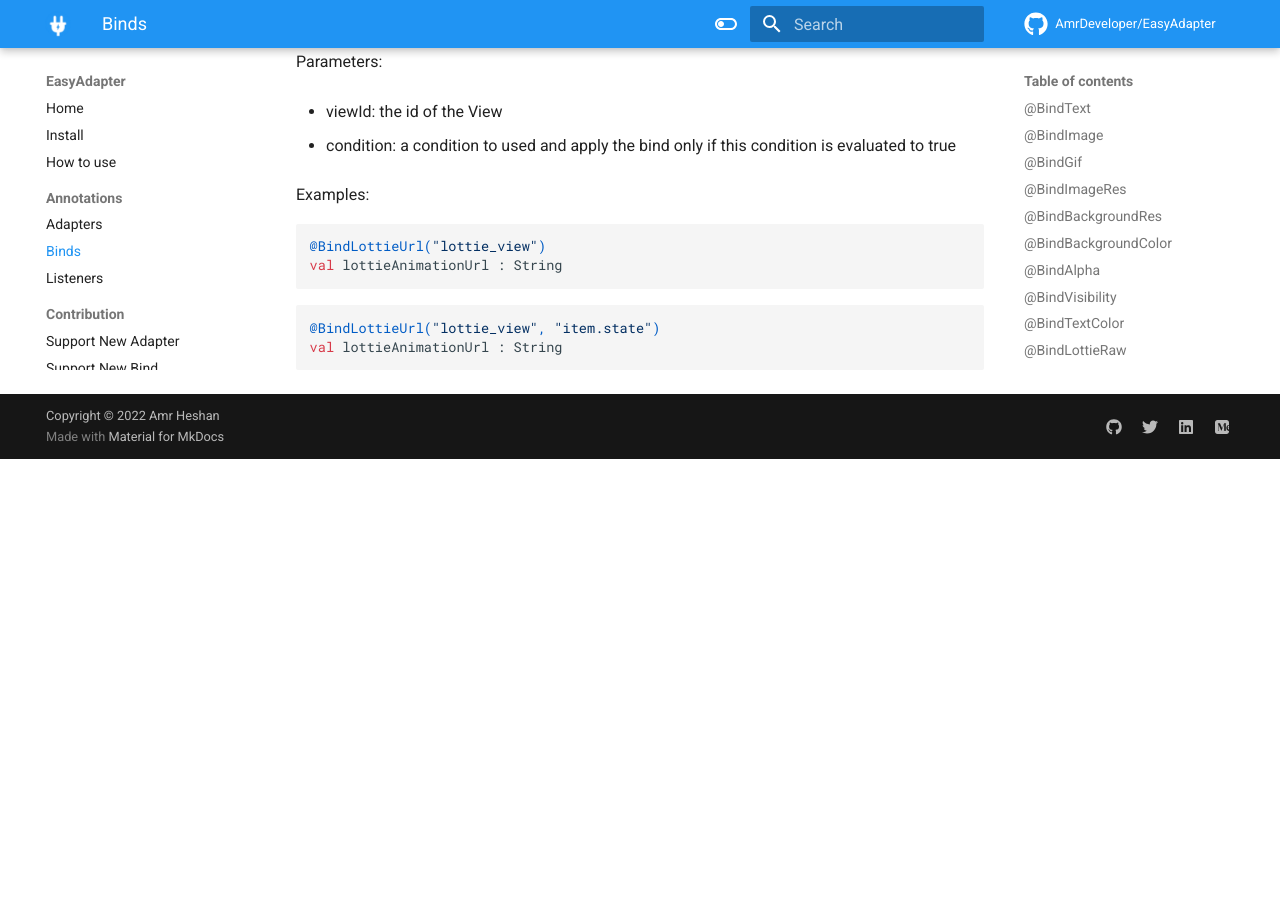
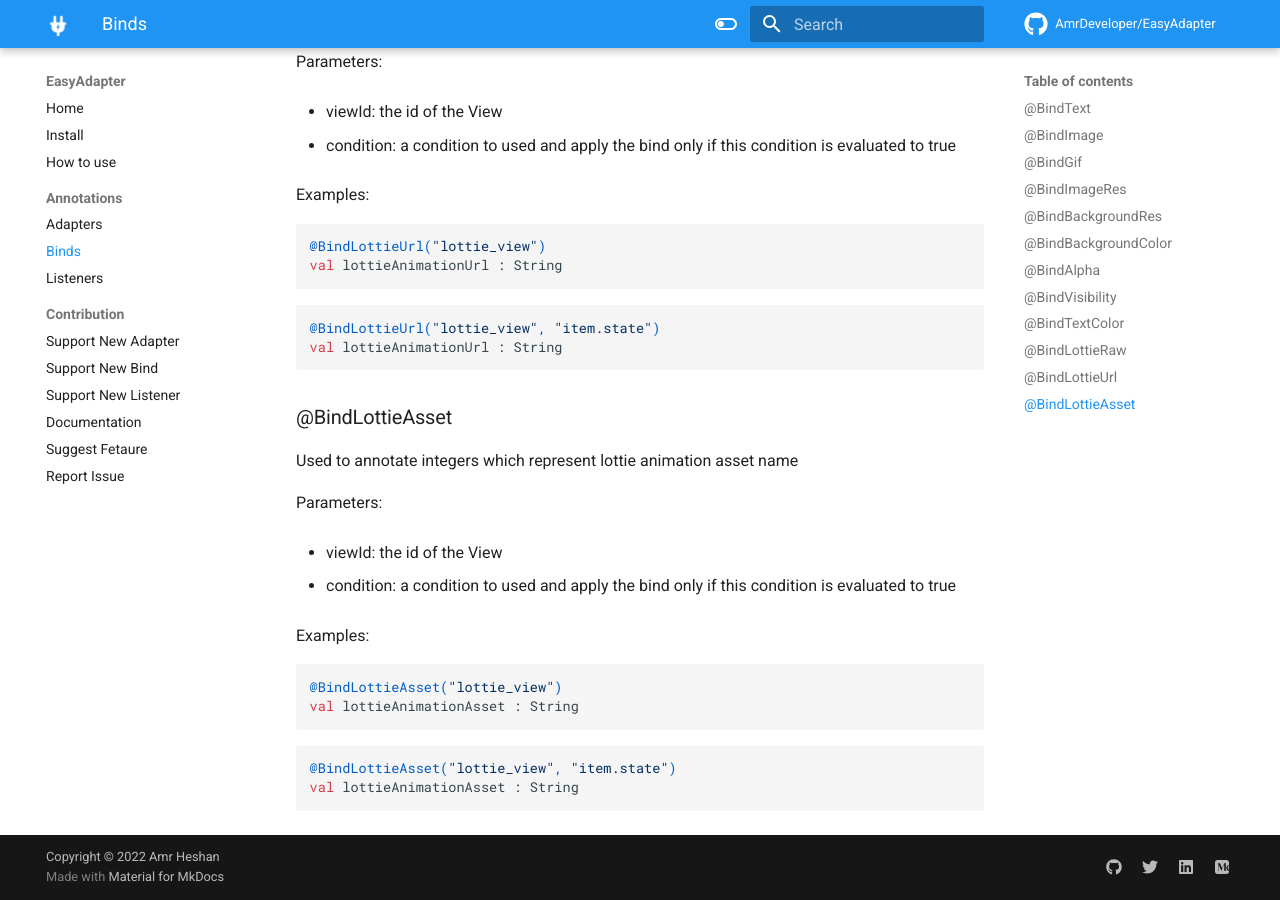
Before and after one commit to AmrDeveloper/EasyAdapter, an MkDocs documentation site: the page built from docs/annotations/binds.md, in a window 1280 px wide and 900 px high, scrolled down 4640 px. Built offline with MkDocs 1.6.1 and Material for MkDocs 9.7.7, drawn with Linux system fonts in a browser that asks for light colours; nearby versions of some CDN libraries; comment, search, counter and statistics services are not loaded; before the commit the page ends 5099 px from its top, so only the background shows below that.

Commit message:
Add BindLottieAsset to the doc website

````diff
--- a/docs/annotations/binds.md
+++ b/docs/annotations/binds.md
@@ -240,3 +240,25 @@
 @BindLottieUrl("lottie_view", "item.state")
 val lottieAnimationUrl : String
 ```
+
+### @BindLottieAsset
+
+Used to annotate integers which represent lottie animation asset name
+
+Parameters:
+
+- viewId: the id of the View
+
+- condition: a condition to used and apply the bind only if this condition is evaluated to true
+
+Examples:
+
+```kotlin
+@BindLottieAsset("lottie_view")
+val lottieAnimationAsset : String
+```
+
+```kotlin
+@BindLottieAsset("lottie_view", "item.state")
+val lottieAnimationAsset : String
+```
````
